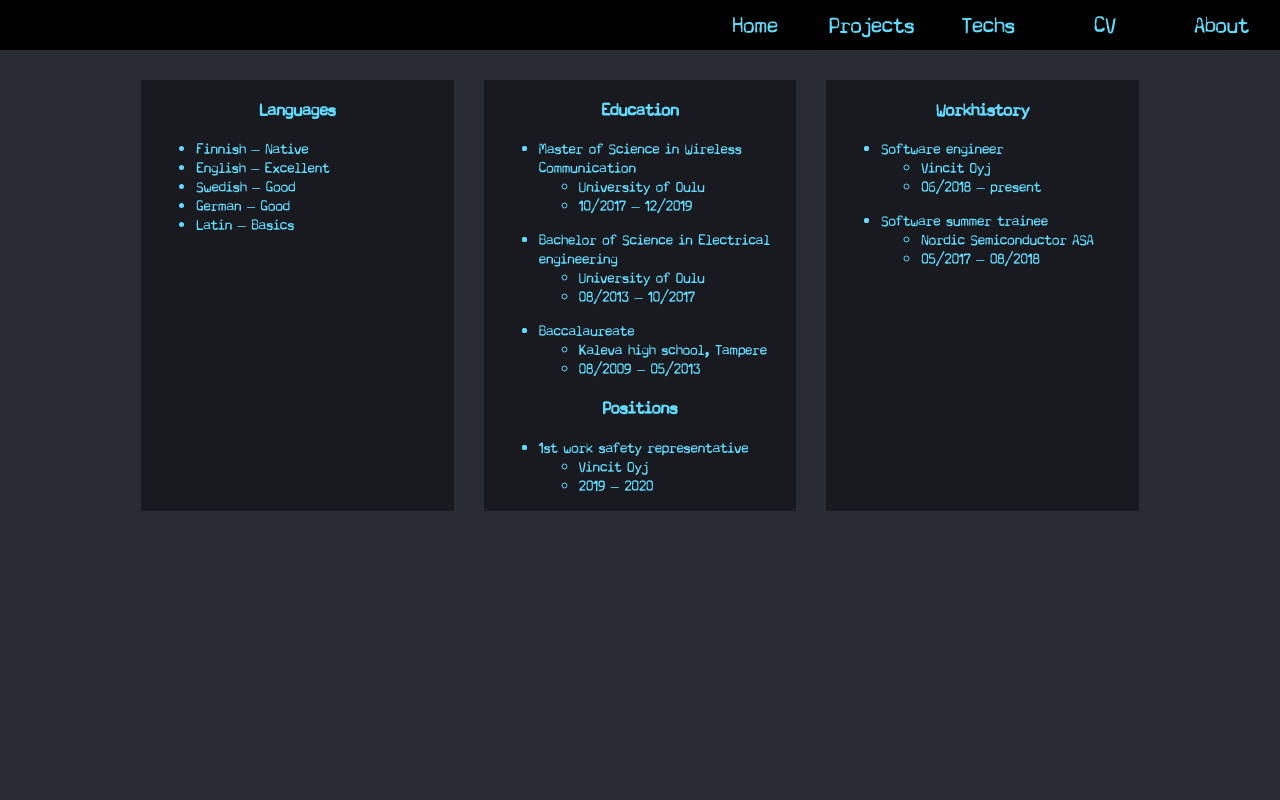
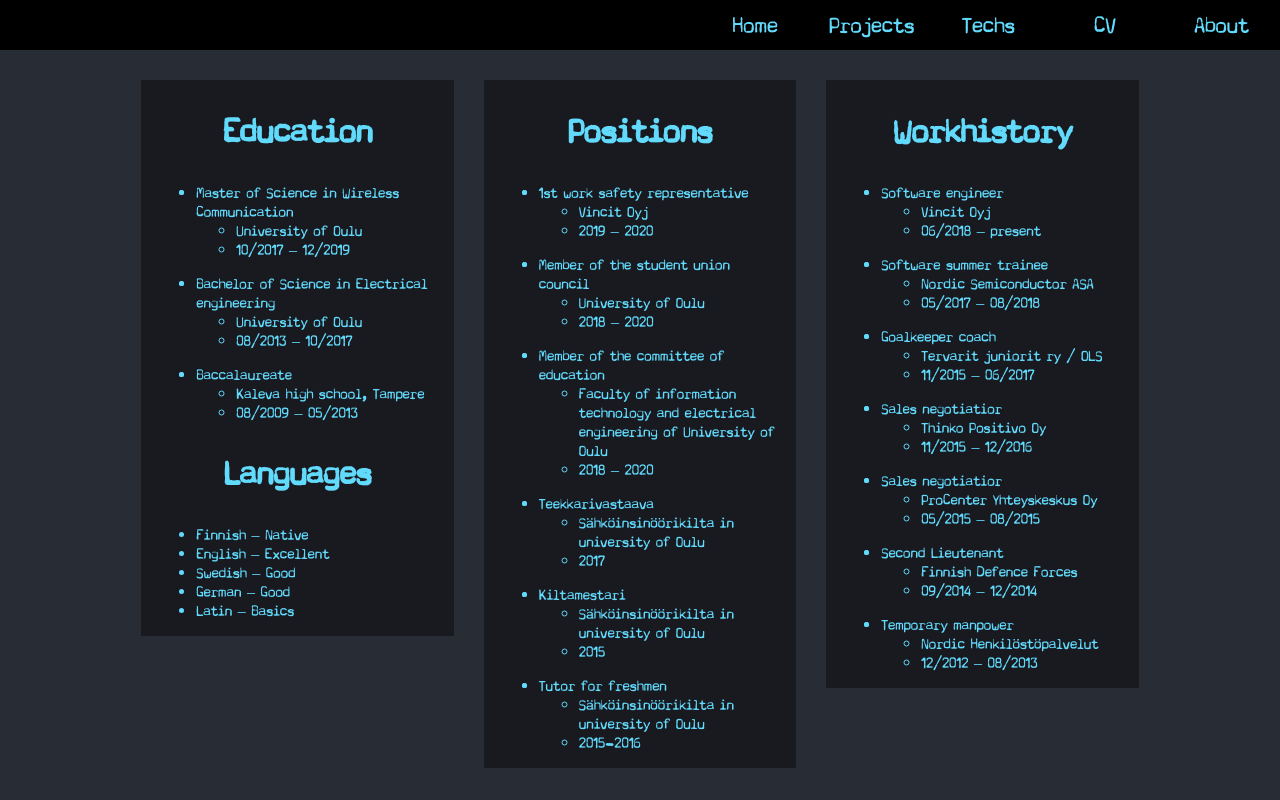
Before and after one commit to Jore93/highlander, a React (Create React App) app in the folder frontend/: page /cv in a window 1280 px wide. Built offline with nearby package versions, Linux system fonts and the light colour scheme.

Commit message:
Update order of data, add more data before backend is finished

```diff
--- a/frontend/src/positions.js
+++ b/frontend/src/positions.js
@@ -4,4 +4,29 @@ export const positions = [
     duration: '2019 – 2020',
     organisation: 'Vincit Oyj',
   },
+  {
+    position: 'Member of the student union council',
+    duration: '2018 – 2020',
+    organisation: 'University of Oulu',
+  },
+  {
+    position: 'Member of the committee of education',
+    duration: '2018 – 2020',
+    organisation: 'Faculty of information technology and electrical engineering of University of Oulu',
+  },
+  {
+    position: 'Teekkarivastaava',
+    duration: '2017',
+    organisation: 'Sähköinsinöörikilta in university of Oulu',
+  },
+  {
+    position: 'Kiltamestari',
+    duration: '2015',
+    organisation: 'Sähköinsinöörikilta in university of Oulu',
+  },
+  {
+    position: 'Tutor for freshmen',
+    duration: '2015-2016',
+    organisation: 'Sähköinsinöörikilta in university of Oulu',
+  },
 ]
--- a/frontend/src/screens/CV.tsx
+++ b/frontend/src/screens/CV.tsx
@@ -13,23 +13,9 @@ const CV = () => {
   return (
     <div className="App-container">
       <Container fluid style={styles.containerStyle}>
-        <Row justify='center'>
+        <Row align='start' justify='center'>
           <Col sm={12} md={3} lg={3} className='sidebar' style={styles.colStyle}>
-            <h3>Languages</h3>
-            <ul>
-              {
-                languages.map((item, i) => {
-                  return (
-                    <li key={i}>
-                      {item.language} – {item.level}
-                    </li>
-                  );
-                })
-              }
-            </ul>
-          </Col>
-          <Col sm={12} md={4} lg={3} className='content' style={styles.colStyle}>
-            <h3>Education</h3>
+          <h2>Education</h2>
             <ul>
               {
                 education.map((item, i) => {
@@ -47,7 +33,21 @@ const CV = () => {
                 })
               }
             </ul>
-            <h3>Positions</h3>
+            <h2>Languages</h2>
+            <ul>
+              {
+                languages.map((item, i) => {
+                  return (
+                    <li key={i}>
+                      {item.language} – {item.level}
+                    </li>
+                  );
+                })
+              }
+            </ul>
+          </Col>
+          <Col sm={12} md={4} lg={3} className='content' style={styles.colStyle}>
+            <h2>Positions</h2>
             <ul>
               {
                 positions.map((item, i) => {
@@ -67,7 +67,7 @@ const CV = () => {
             </ul>
           </Col>
           <Col sm={12} md={4} lg={3} className='content-2' style={styles.colStyle}>
-            <h3>Workhistory</h3>
+            <h2>Workhistory</h2>
             <ul>
               {
                 workhistory.map((item, i) => {
@@ -103,4 +103,7 @@ const styles = {
     margin: 15,
     color: TEXT_COLOR,
   },
-}
+  headerStyle: {
+    textAlign: 'start',
+  },
+};
--- a/frontend/src/workhistory.js
+++ b/frontend/src/workhistory.js
@@ -9,4 +9,29 @@ export const workhistory = [
     employer: 'Nordic Semiconductor ASA',
     duration: '05/2017 – 08/2018',
   },
+  {
+    position: 'Goalkeeper coach',
+    employer: 'Tervarit juniorit ry / OLS',
+    duration: '11/2015 – 06/2017'
+  },
+  {
+    position: 'Sales negotiatior',
+    employer: 'Thinko Positivo Oy',
+    duration: '11/2015 – 12/2016',
+  },
+  {
+    position: 'Sales negotiatior',
+    employer: 'ProCenter Yhteyskeskus Oy',
+    duration: '05/2015 – 08/2015',
+  },
+  {
+    position: 'Second Lieutenant',
+    employer: 'Finnish Defence Forces',
+    duration: '09/2014 – 12/2014',
+  },
+  {
+    position: 'Temporary manpower',
+    employer: 'Nordic Henkilöstöpalvelut',
+    duration: '12/2012 – 08/2013',
+  },
 ];
```
